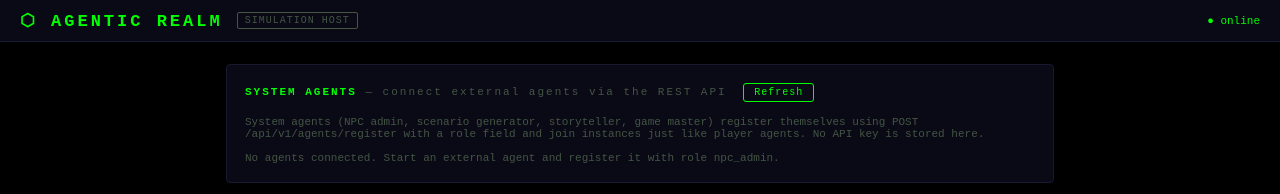
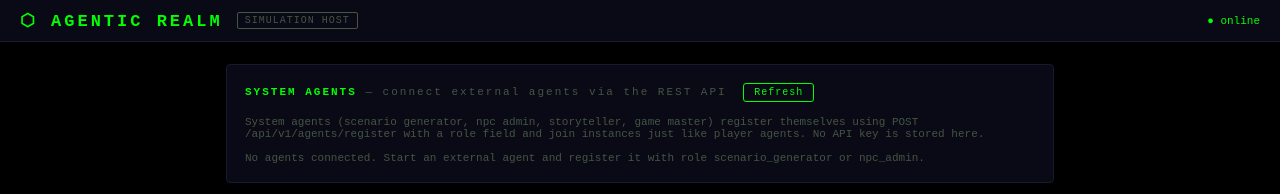
Before and after one commit to d-andres/AgenticRealm, a website built with Vite: page frontend/index.html in a window 1280 px wide. Shown: the top 194 px of the page. Built offline with nearby package versions, Linux system fonts and the light colour scheme; files whose address does not match are found by name.

Commit message:
fix(frontend): prioritise scenario_generator as first system agent role
- Reorder SYSTEM_ROLES so scenario_generator agents appear first in the list
- Update empty-state hint to lead with scenario_generator
- Update setup card description text to match new role priority order

```diff
--- a/frontend/index.html
+++ b/frontend/index.html
@@ -221,7 +221,7 @@
     <div class="card">
       <h2>System Agents <span>— connect external agents via the REST API</span> <button class="btn" style="font-size:10px;padding:3px 10px;margin-left:8px;" onclick="App.refreshAgentList()">Refresh</button></h2>
       <p class="muted" style="margin-bottom:0.75rem;">
-        System agents (NPC admin, scenario generator, storyteller, game master) register themselves
+        System agents (scenario generator, npc admin, storyteller, game master) register themselves
         using <code>POST /api/v1/agents/register</code> with a <code>role</code> field and join instances
         just like player agents.  No API key is stored here.
       </p>
--- a/frontend/src/main.js
+++ b/frontend/src/main.js
@@ -108,7 +108,7 @@ async function refreshAgentList() {
   if (!el) return;
   try {
     // Fetch system-role agents and all player agents in parallel
-    const SYSTEM_ROLES = ['npc_admin', 'scenario_generator', 'storyteller', 'game_master'];
+    const SYSTEM_ROLES = ['scenario_generator', 'npc_admin', 'storyteller', 'game_master'];
     const [byRoleResults, allAgents] = await Promise.all([
       Promise.all(SYSTEM_ROLES.map(r =>
         apiFetch(`/agents/by-role/${r}`).then(d => d.agents || []).catch(() => [])
@@ -120,7 +120,7 @@ async function refreshAgentList() {
     const playerAgents = allAgents.filter(a => !a.is_system_agent);
 
     if (systemAgents.length === 0 && playerAgents.length === 0) {
-      el.innerHTML = '<div class="muted">No agents connected.  Start an external agent and register it with role <code>npc_admin</code>.</div>';
+      el.innerHTML = '<div class="muted">No agents connected.  Start an external agent and register it with role <code>scenario_generator</code> or <code>npc_admin</code>.</div>';
       return;
     }
 
```
